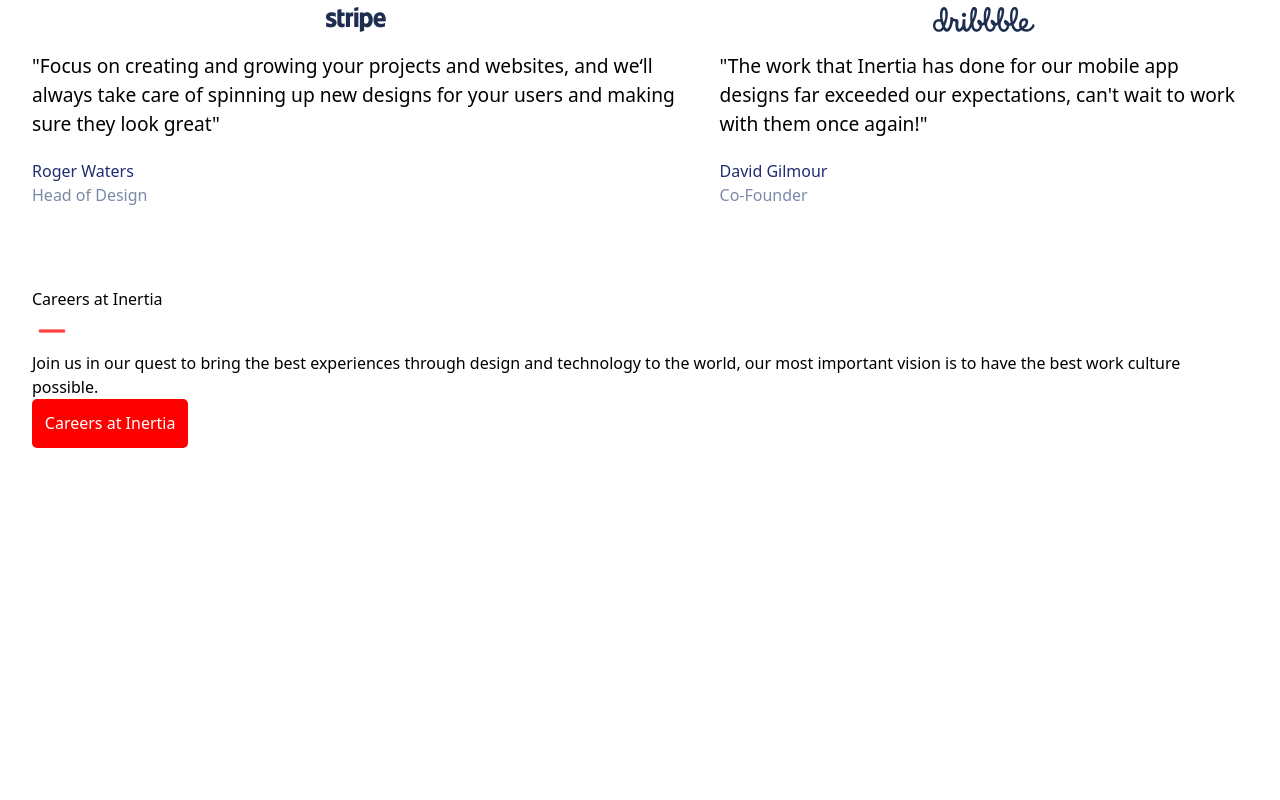
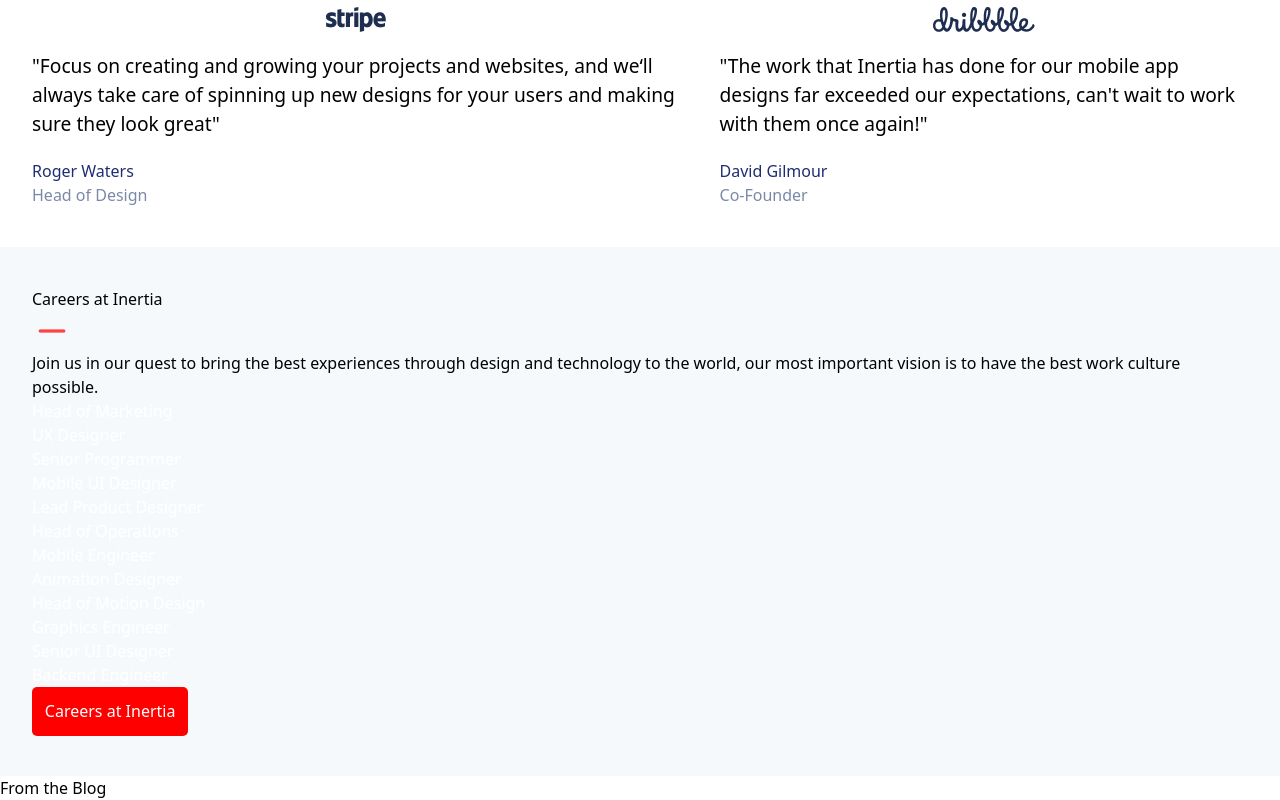
Before and after one commit to Alexandra4373/Mosto, a React (Vite) app: page / in a window 1280 px wide. Shown: the part 1591-2391 px from the top of the page. Before the commit the page ends 2079 px from the top, so only its background shows below. Built offline with nearby package versions, Linux system fonts and the light colour scheme.

Commit message:
Update App.jsx

```diff
--- a/src/App.jsx
+++ b/src/App.jsx
@@ -103,8 +103,8 @@ function App() {
           </div>
         </div>
 
-        <div className="container py-10">
-          <div className="">
+        <div className="bg-light">
+          <div className="container py-10">
             <p>Careers at Inertia</p>
             <img src={dash} />
             <p>
@@ -112,8 +112,39 @@ function App() {
               and technology to the world, our most important vision is to have
               the best work culture possible.
             </p>
+            <div className="">
+              <div className="">
+                <ul>
+                  <li>Head of Marketing</li>
+                  <li>UX Designer</li>
+                  <li>Senior Programmer</li>
+                  <li>Mobile UI Designer</li>
+                  <li>Lead Product Designer</li>
+                </ul>
+              </div>
+              <div className="">
+                <ul>
+                  <li>Head of Operations</li>
+                  <li>Mobile Engineer</li>
+                  <li>Animation Designer</li>
+                </ul>
+              </div>
+              <div className="">
+                <ul>
+                  <li>Head of Motion Design</li>
+                  <li>Graphics Engineer</li>
+                  <li>Senior UI Designer</li>
+                  <li>Backend Engineer</li>
+                </ul>
+              </div>
+            </div>
             <button>Careers at Inertia</button>
           </div>
+        </div>
+
+        {/* Blog */}
+        <div className="">
+          <p>From the Blog</p>
         </div>
       </div>
     </>
```
